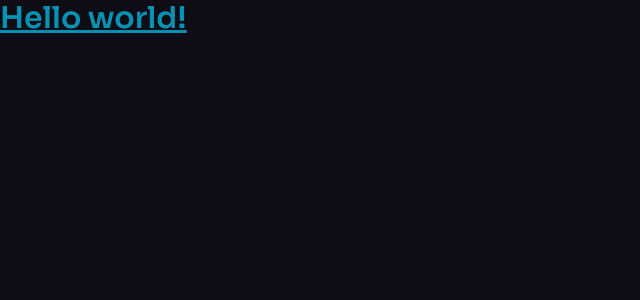
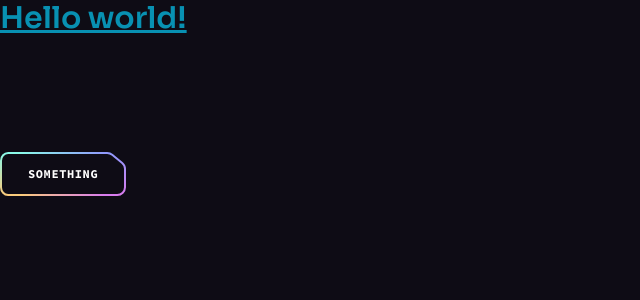
Before and after one commit to mbelmontes7/brainwave, a React (Vite) app: page / in a window 1280 px wide. Shown: the top 300 px of the page, without its empty margins (0-640 px from the left). Built offline with nearby package versions, Linux system fonts and the light colour scheme.

Commit message:
chore: Add ButtonGradient component and update App layout learning how to make resuable components

```diff
--- a/src/App.jsx
+++ b/src/App.jsx
@@ -1,10 +1,18 @@
+import ButtonGradient from "./assets/svg/ButtonGradient"; //always check the import bro fucking shit
+import Button from "./components/Button";
 
 
 const App = () => {
   return (
+    <>
     <h1 className="text-3xl font-bold underline text-cyan-600">
-      Hello world!
-    </h1>
+      Hello world!</h1>
+     <div className="pt-[4.75rem] lg:pt[5.25rem] overflow-hidden">
+      <Button className="mt-10">Something</Button>
+
+    </div>
+    <ButtonGradient />
+    </>
   )
 }
 
--- /dev/null
+++ b/src/components/Button.jsx
@@ -0,0 +1,27 @@
+import React from 'react';
+import ButtonSvg from '../assets/svg/ButtonSvg';
+
+const Button = ({ className, href, onClick, children, px, white }) => {
+  const classes = `button relative inline-flex items-center justify-center h-11 transition-colors
+  hover:text-color-1 ${px || 'px-7'} ${white ? 'text-n-8' : 'text-n-1'} ${className || ''}`;
+
+  const spanClasses = 'relative z-10';
+
+  const renderButton = () => (
+    <button className={classes}>
+      <span className={spanClasses}>{children}</span>
+      {ButtonSvg(white)}
+    </button>
+  );
+
+  const renderLink = () => (
+    <a href={href} className={classes}>
+      <span className={spanClasses}>{children}</span>
+      {ButtonSvg(white)}
+    </a>
+  );
+
+  return href ? renderLink() : renderButton();
+};
+
+export default Button;
```
